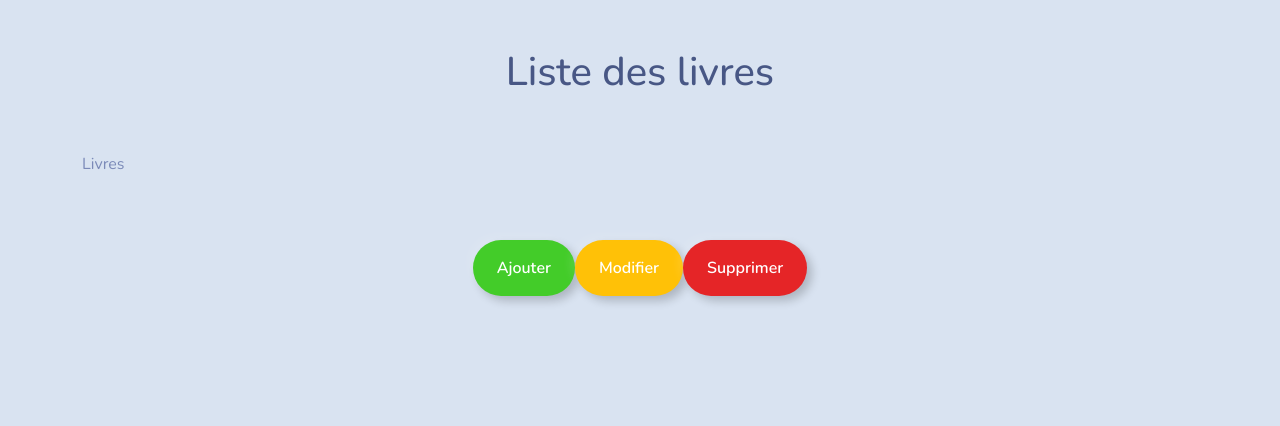
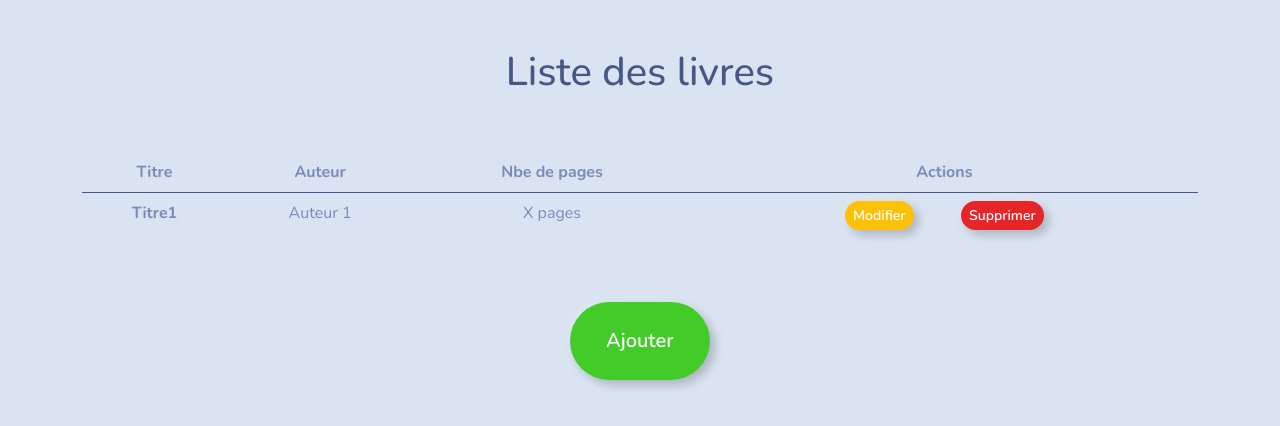
Before and after one commit to Kelaven/reactproject1, a React (Vite) app: page / in a window 1280 px wide. Shown: the top 426 px of the page. Built offline with nearby package versions, Linux system fonts and the light colour scheme.

Commit message:
Container Books OK

```diff
--- /dev/null
+++ b/src/App.css
@@ -0,0 +1,6 @@
+thead{
+    border-bottom: solid 1px #475785;
+}
+.customPadding th{
+    padding-bottom: 200px;
+}
--- a/src/App.jsx
+++ b/src/App.jsx
@@ -1,5 +1,7 @@
 import Title from "./components/Title/Title.jsx";
 import Button from "./components/Button/Button.jsx";
+import Books from "./containers/Books/Books.jsx"
+import "./App.css";
 
 function App() {
 
@@ -13,17 +15,13 @@ function App() {
       </div>
       <div className="row">
         <div className="col">
-          <div>
-            <p>Livres</p>
-          </div>
+          <Books />
         </div>
       </div>
       <div className="row">
         <div className="col text-center">
           <div className="p-5">
-            <Button buttonColor="btn-outline-success" buttonHandler={() => alert('Ajout OK')}>Ajouter</Button>
-            <Button buttonColor="btn-outline-warning" buttonHandler={() => alert('Modif OK')}>Modifier</Button>
-            <Button buttonColor="btn-outline-danger" buttonHandler={() => alert('Suppr OK')}>Supprimer</Button>
+            <Button buttonSize="btn-lg" buttonColor="btn-outline-success" buttonHandler={() => alert('Ajout OK')}>Ajouter</Button>
           </div>
         </div>
       </div>
--- a/src/components/Button/Button.jsx
+++ b/src/components/Button/Button.jsx
@@ -1,4 +1,5 @@
 import React from "react";
+import classes from "./Button.module.css";
 
 
 const Button = (props) => {
@@ -18,14 +19,15 @@ const Button = (props) => {
     //         break;
     // }
     // const buttonStyle = `btn ${buttonColor}`;
-    const buttonStyle = `btn ${props.buttonColor}`; // il vaut mieux passer par un props et des propriétés dans App.jsx
+    const buttonStyle = `btn ${props.buttonColor} ${props.buttonSize}`; // il vaut mieux passer par un props et des propriétés dans App.jsx
 
+    const buttonAnimation = `${classes.btnAnimate}`;
 
 
     // * Retour * //
     return (
         <>
-            <button type="button" className={buttonStyle} onClick={props.buttonHandler}>{props.children}</button>
+            <button type="button" className={`${buttonStyle} ${buttonAnimation}`} onClick={props.buttonHandler}>{props.children}</button>
         </>
     );
 
--- /dev/null
+++ b/src/components/Button/Button.module.css
@@ -0,0 +1,27 @@
+.btnAnimate {
+    animation: zoomOut 0.2s cubic-bezier(0.4, 0, 0.2, 1) forwards;
+}
+
+.btnAnimate:hover {
+    animation: zoomIn 0.2s cubic-bezier(0.4, 0, 0.2, 1) forwards;
+}
+
+@keyframes zoomIn {
+    from {
+        transform: scale(1.0);
+    }
+
+    to {
+        transform: scale(1.02);
+    }
+}
+
+@keyframes zoomOut {
+    from {
+        transform: scale(1.02);
+    }
+
+    to {
+        transform: scale(1.0);
+    }
+}
--- /dev/null
+++ b/src/containers/Books/Books.jsx
@@ -0,0 +1,44 @@
+import React from "react";
+import Button from "../../components/Button/Button.jsx"
+
+
+const Books = (props) => {
+
+    return (
+        <>
+            <div>
+                <table className="table table-hover">
+                    <thead>
+                        <tr className="text-center">
+                            <th scope="col">Titre</th>
+                            <th scope="col">Auteur</th>
+                            <th scope="col">Nbe de pages</th>
+                            <th scope="col" colSpan="2">Actions</th>
+                        </tr>
+                    </thead>
+                    <tbody>
+                        <tr className="text-center">
+                            <th scope="row">Titre1</th>
+                            <td>Auteur 1</td>
+                            <td>X pages</td>
+                            <td>
+                                <Button buttonSize="btn-sm me-1 me-xl-5 mb-2 mb-md-0" buttonColor="btn-outline-warning" buttonHandler={() => alert('Modif OK')}>Modifier</Button>
+                                <Button buttonSize="btn-sm" buttonColor="btn-outline-danger" buttonHandler={() => alert('Suppr OK')}>Supprimer</Button>
+                            </td>
+                        </tr>
+                        {/* <tr>
+                            <th scope="row">Default</th>
+                            <td>Column content</td>
+                            <td>Column content</td>
+                            <td>Column content</td>
+                        </tr> */}
+                    </tbody>
+                </table>
+            </div>
+        </>
+    );
+
+}
+
+
+export default Books;
```
